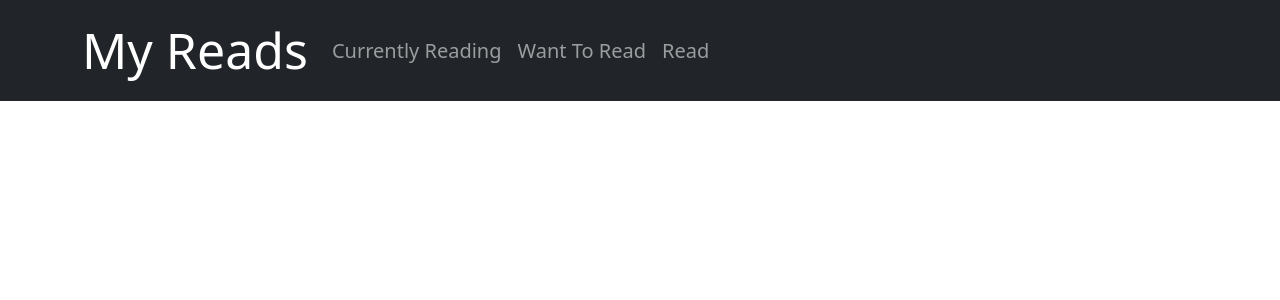
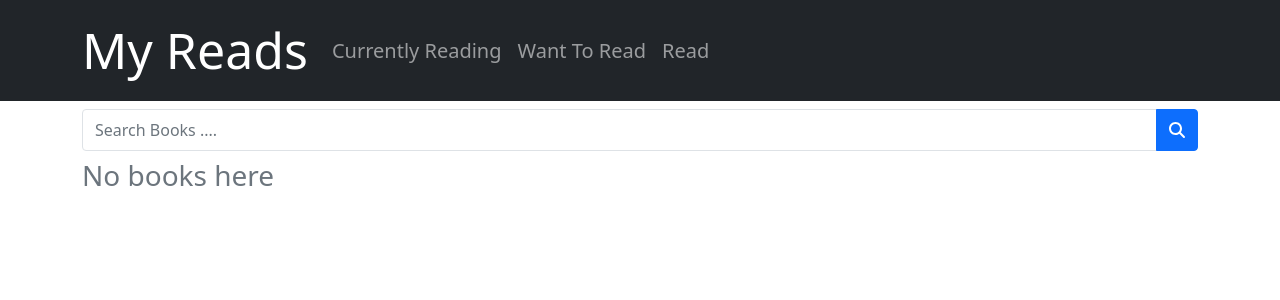
Before and after one commit to NourAbdellatif/myreads-app, a React (Create React App) app: page /search in a window 1280 px wide. Shown: the top 300 px of the page. Built offline with nearby package versions, Linux system fonts and the light colour scheme.

Commit message:
Search Display Implemented

```diff
--- a/package.json
+++ b/package.json
@@ -3,10 +3,15 @@
   "version": "0.1.0",
   "private": true,
   "dependencies": {
+    "@fortawesome/fontawesome-svg-core": "^6.1.1",
+    "@fortawesome/free-solid-svg-icons": "^6.1.1",
+    "@fortawesome/react-fontawesome": "^0.1.18",
     "@testing-library/jest-dom": "^5.16.4",
     "@testing-library/react": "^13.2.0",
     "@testing-library/user-event": "^13.5.0",
     "bootstrap": "^5.1.3",
+    "font-awesome": "^4.7.0",
+    "fontawesome": "^5.6.3",
     "react": "^18.1.0",
     "react-bootstrap": "^2.3.1",
     "react-dom": "^18.1.0",
--- a/src/App.css
+++ b/src/App.css
@@ -27,6 +27,11 @@
 .App-link {
   color: #61dafb;
 }
+.search-button {
+  position: fixed;
+  bottom: 10%;
+  right: 10%;
+}
 
 @keyframes App-logo-spin {
   from {
--- a/src/App.js
+++ b/src/App.js
@@ -5,6 +5,7 @@ import CurrentlyReading from "./components/CurrentlyReading";
 import Home from "./components/Home";
 import NavBar from "./components/NavBar";
 import Read from "./components/Read";
+import Search from "./components/Search";
 import WantToRead from "./components/WantToRead";
 
 function App() {
@@ -16,6 +17,7 @@ function App() {
         <Route exact path="/reading" element={<CurrentlyReading />}></Route>
         <Route exact path="/to-read" element={<WantToRead />}></Route>
         <Route exact path="/complete" element={<Read />}></Route>
+        <Route exact path="/search" element={<Search />}></Route>
       </Routes>
     </Router>
   );
--- a/src/components/Book.js
+++ b/src/components/Book.js
@@ -11,18 +11,8 @@ export default function Book(props) {
       )
     );
   }
-  let CRstyle = "";
-  let Rstyle = "";
-  let WTRstyle = "";
-  if (props.book.shelf === "currentlyReading") {
-    CRstyle = "red";
-  } else if (props.book.shelf === "read") {
-    Rstyle = "red";
-  } else if (props.book.shelf === "wantToRead") {
-    WTRstyle = "red";
-  }
   return (
-    <Card style={{ width: "12rem" }} className="border-0">
+    <Card style={{ width: "12rem" }} className="border-0 mb-5">
       <Card.Img
         variant="top"
         src={props.book.imageLinks.thumbnail}
@@ -31,7 +21,7 @@ export default function Book(props) {
       <Card.Body className="justify-content-center">
         <Card.Title className="fs-6">{props.book.title}</Card.Title>
         <Card.Subtitle className="text-muted">
-          {props.book.authors.join(",")}
+          {props.book.authors?.join(",")}
         </Card.Subtitle>
       </Card.Body>
       <Dropdown>
@@ -41,19 +31,37 @@ export default function Book(props) {
 
         <Dropdown.Menu>
           <Dropdown.Item
-            style={{ backgroundColor: CRstyle }}
+            style={
+              props.book.shelf === "currentlyReading"
+                ? {
+                    backgroundColor: "red",
+                  }
+                : {}
+            }
             onClick={() => moveBook("currentlyReading")}
           >
             Currently Reading
           </Dropdown.Item>
           <Dropdown.Item
-            style={{ backgroundColor: WTRstyle }}
+            style={
+              props.book.shelf === "wantToRead"
+                ? {
+                    backgroundColor: "red",
+                  }
+                : {}
+            }
             onClick={() => moveBook("wantToRead")}
           >
             Want to read
           </Dropdown.Item>
           <Dropdown.Item
-            style={{ backgroundColor: Rstyle }}
+            style={
+              props.book.shelf === "read"
+                ? {
+                    backgroundColor: "red",
+                  }
+                : {}
+            }
             onClick={() => moveBook("read")}
           >
             Read
--- a/src/components/Home.js
+++ b/src/components/Home.js
@@ -3,6 +3,7 @@ import { Container, Row } from "react-bootstrap";
 import { getAll } from "../api/BooksAPI";
 import Book from "./Book";
 import BookDisplay from "./BookDisplay";
+import SearchButton from "./SearchButton";
 
 export default function Home() {
   const [books, setBooks] = useState([]);
@@ -35,6 +36,7 @@ export default function Home() {
         books={books.filter((book) => book.shelf === "read")}
         setBooks={setBooks}
       />
+      <SearchButton></SearchButton>
     </Container>
   );
 }
--- /dev/null
+++ b/src/components/Search.js
@@ -0,0 +1,37 @@
+import { FontAwesomeIcon } from "@fortawesome/react-fontawesome";
+import React, { useState } from "react";
+import { Button, Col, Container, Form, InputGroup } from "react-bootstrap";
+import { faMagnifyingGlass } from "@fortawesome/free-solid-svg-icons";
+import BookDisplay from "./BookDisplay";
+import { search } from "../api/BooksAPI";
+export default function Search() {
+  const [query, setQuery] = useState("");
+  const [books, setBooks] = useState([]);
+  const updateQuery = (e) => {
+    e.preventDefault();
+    try {
+      search(query).then((data) => setBooks(data));
+    } catch (err) {
+      console.log(err);
+    }
+  };
+  return (
+    <Container className="mt-2">
+      <form onSubmit={(event) => updateQuery(event)}>
+        <div className="input-group col-md-4">
+          <input
+            className="form-control py-2 border-right-0 border"
+            type="search"
+            placeholder="Search Books ...."
+            id="example-search-input"
+            onChange={(e) => setQuery(e.target.value.trim())}
+          />
+          <Button onClick={updateQuery}>
+            <FontAwesomeIcon icon={faMagnifyingGlass} />
+          </Button>
+        </div>
+      </form>
+      <BookDisplay books={books}></BookDisplay>
+    </Container>
+  );
+}
--- /dev/null
+++ b/src/components/SearchButton.js
@@ -0,0 +1,17 @@
+import { FontAwesomeIcon } from "@fortawesome/react-fontawesome";
+import React from "react";
+import { Button } from "react-bootstrap";
+import { faMagnifyingGlass } from "@fortawesome/free-solid-svg-icons";
+import { Link } from "react-router-dom";
+export default function SearchButton() {
+  return (
+    <Button
+      as={Link}
+      to="/search"
+      className="search-button rounded-circle"
+      variant="info"
+    >
+      <FontAwesomeIcon icon={faMagnifyingGlass} />
+    </Button>
+  );
+}
```
Also changed, not shown: 1 other file (tests, documents, lock files or other folders).
